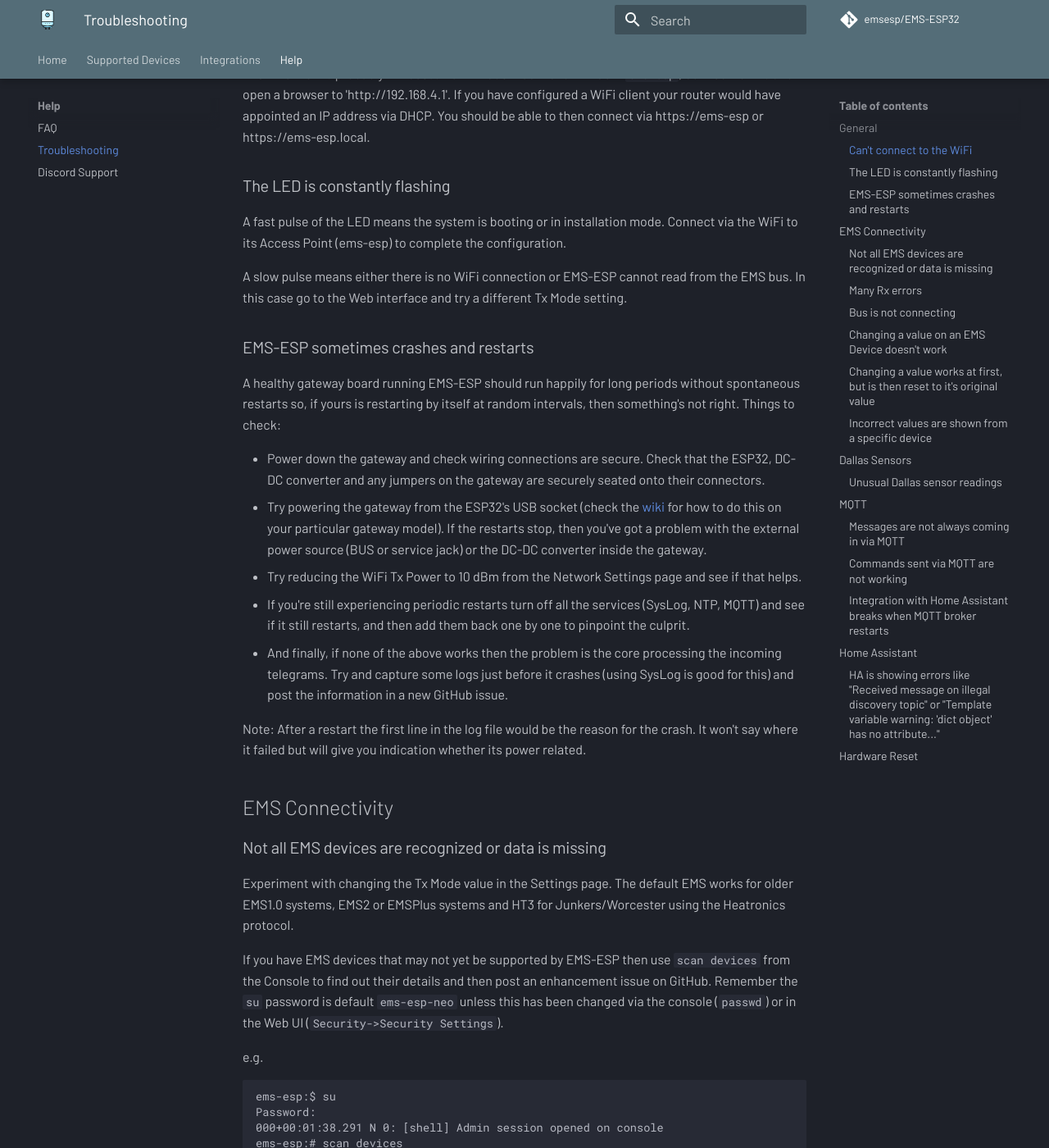
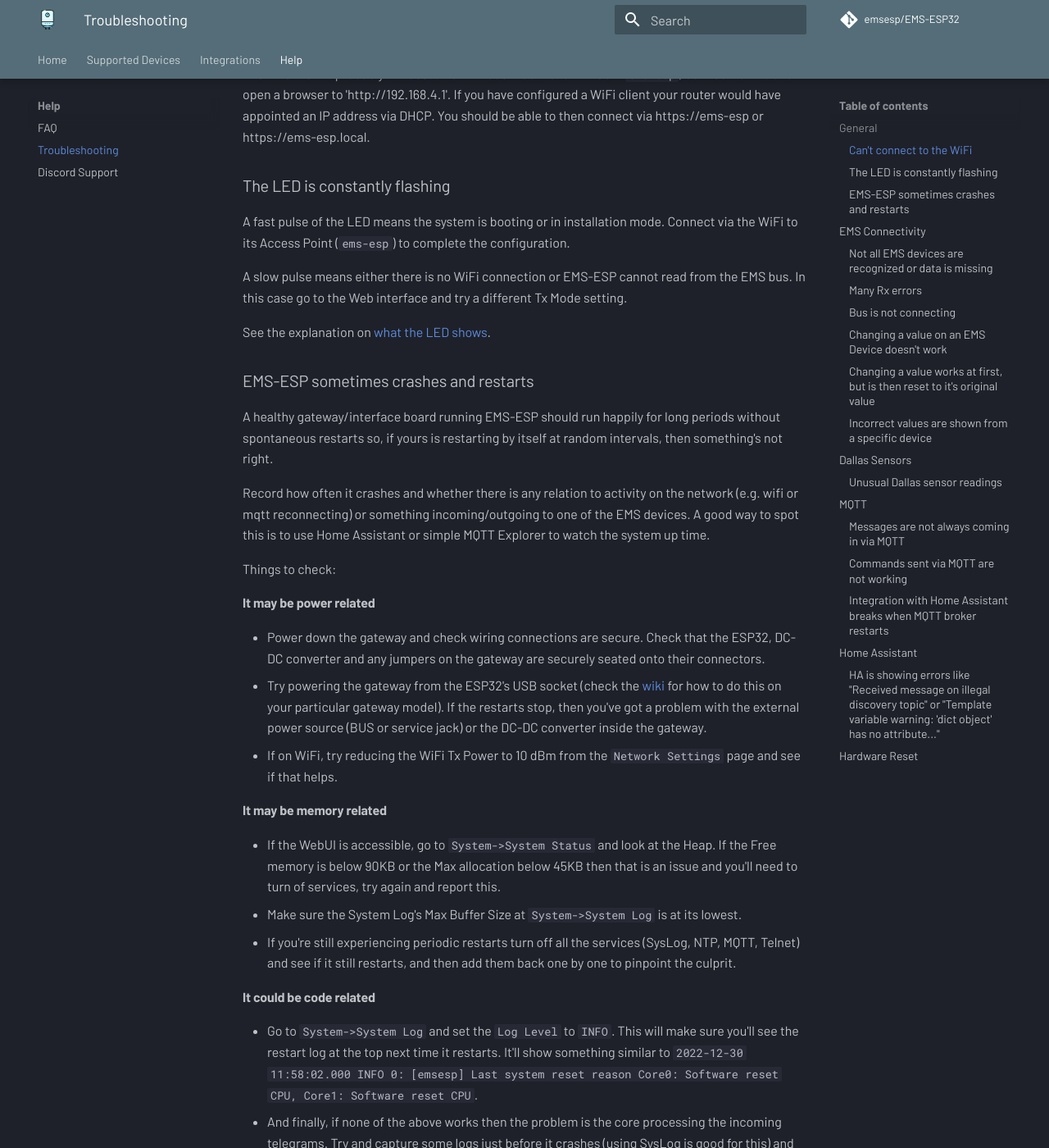
Before and after one commit to emsesp/docs, an MkDocs documentation site: the page built from docs/Troubleshooting.md, in a window 1280 px wide and 1400 px high, scrolled down 248 px. Shown: the whole window at 82% size. Built offline with MkDocs 1.6.1 and Material for MkDocs 9.7.7, drawn with Linux system fonts in a browser that asks for light colours; comment, search, counter and statistics services are not loaded.

Commit message:
update FAQ on crashes

```diff
--- a/docs/Troubleshooting.md
+++ b/docs/Troubleshooting.md
@@ -6,21 +6,36 @@ The EMS-ESP is probably in Access Point mode. Look for a wifi SSID `ems-esp`, co
 
 ### The LED is constantly flashing
 
-A fast pulse of the LED means the system is booting or in installation mode. Connect via the WiFi to its Access Point (ems-esp) to complete the configuration.
+A fast pulse of the LED means the system is booting or in installation mode. Connect via the WiFi to its Access Point (`ems-esp`) to complete the configuration.
 
 A slow pulse means either there is no WiFi connection or EMS-ESP cannot read from the EMS bus. In this case go to the Web interface and try a different Tx Mode setting.
 
+See the explanation on [what the LED shows](Configuring#what-the-onboard-led-is-showing-you).
+
 ### EMS-ESP sometimes crashes and restarts
 
-A healthy gateway board running EMS-ESP should run happily for long periods without spontaneous restarts so, if yours is restarting by itself at random intervals, then something's not right. Things to check:
+A healthy gateway/interface board running EMS-ESP should run happily for long periods without spontaneous restarts so, if yours is restarting by itself at random intervals, then something's not right.
+
+Record how often it crashes and whether there is any relation to activity on the network (e.g. wifi or mqtt reconnecting) or something incoming/outgoing to one of the EMS devices. A good way to spot this is to use Home Assistant or simple MQTT Explorer to watch the system up time.
+
+Things to check:
+
+#### It may be power related
 
 - Power down the gateway and check wiring connections are secure. Check that the ESP32, DC-DC converter and any jumpers on the gateway are securely seated onto their connectors.
 - Try powering the gateway from the ESP32's USB socket (check the [wiki](https://bbqkees-electronics.nl/wiki/) for how to do this on your particular gateway model). If the restarts stop, then you've got a problem with the external power source (BUS or service jack) or the DC-DC converter inside the gateway.
-- Try reducing the WiFi Tx Power to 10 dBm from the Network Settings page and see if that helps.
-- If you're still experiencing periodic restarts turn off all the services (SysLog, NTP, MQTT) and see if it still restarts, and then add them back one by one to pinpoint the culprit.
+- If on WiFi, try reducing the WiFi Tx Power to 10 dBm from the `Network Settings` page and see if that helps.
+
+#### It may be memory related
+
+- If the WebUI is accessible, go to `System->System Status` and look at the Heap. If the Free memory is below 90KB or the Max allocation below 45KB then that is an issue and you'll need to turn of services, try again and report this.
+- Make sure the System Log's Max Buffer Size at `System->System Log` is at its lowest.
+- If you're still experiencing periodic restarts turn off all the services (SysLog, NTP, MQTT, Telnet) and see if it still restarts, and then add them back one by one to pinpoint the culprit.
+
+#### It could be code related
+
+- Go to `System->System Log` and set the `Log Level` to `INFO`. This will make sure you'll see the restart log at the top next time it restarts. It'll show something similar to `2022-12-30 11:58:02.000    INFO 0:      [emsesp]     Last system reset reason Core0: Software reset CPU, Core1: Software reset CPU`.
 - And finally, if none of the above works then the problem is the core processing the incoming telegrams. Try and capture some logs just before it crashes (using SysLog is good for this) and post the information in a new GitHub issue.
-
-Note: After a restart the first line in the log file would be the reason for the crash. It won't say where it failed but will give you indication whether its power related.
 
 ## EMS Connectivity
 
```
